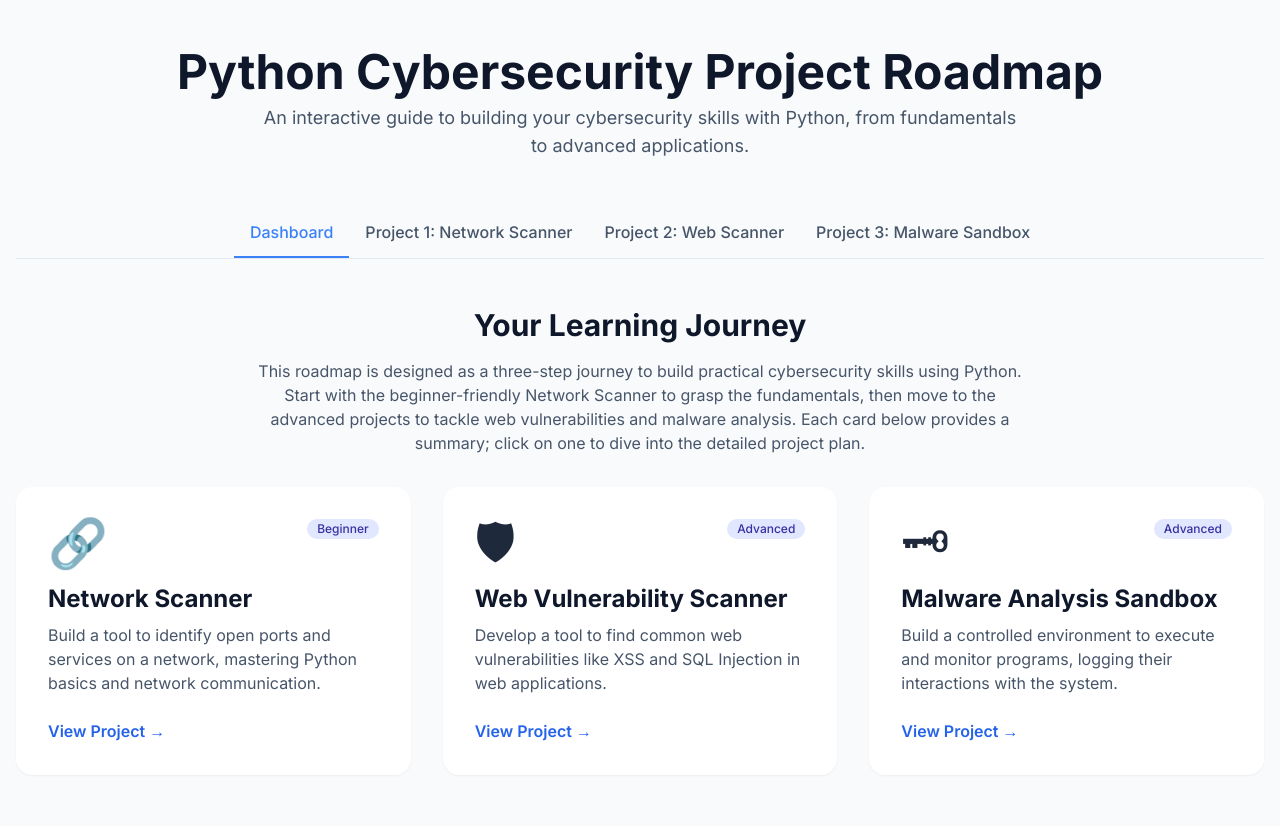
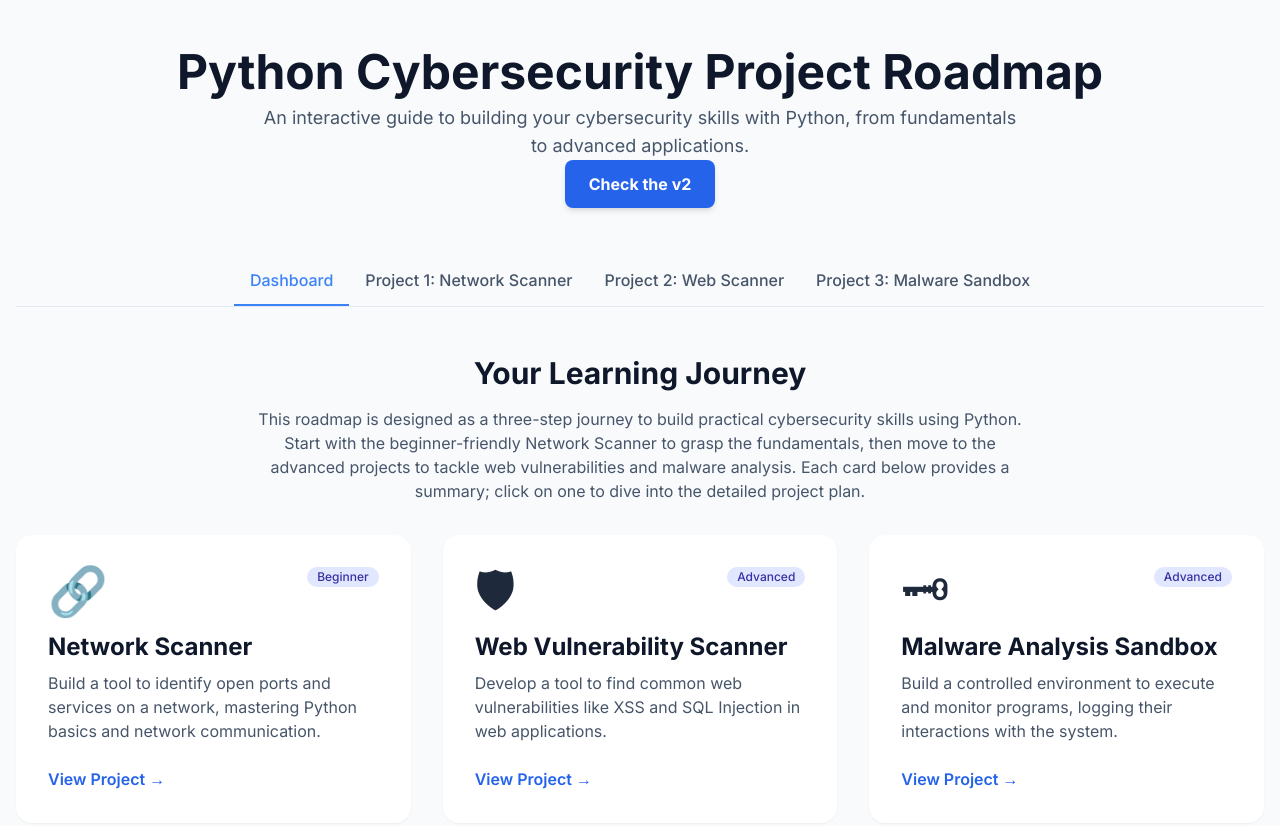
Before and after one commit to jakepanlilio2000/python-cybersec, a plain HTML site: page index.html in a window 1280 px wide. Shown: the top 826 px of the page. Drawn offline with nearby package versions, Linux system fonts and the light colour scheme.

Commit message:
Added nav button for v2

```diff
--- a/index.html
+++ b/index.html
@@ -59,6 +59,7 @@
         <header class="text-center mb-12">
             <h1 class="text-4xl md:text-5xl font-bold text-slate-900 mb-2">Python Cybersecurity Project Roadmap</h1>
             <p class="text-lg text-slate-600 max-w-3xl mx-auto">An interactive guide to building your cybersecurity skills with Python, from fundamentals to advanced applications.</p>
+            <a href="v2/index.html" class="inline-block bg-blue-600 text-white font-bold py-3 px-6 rounded-lg hover:bg-blue-700 transition-all duration-300 shadow-md hover:shadow-lg transform hover:-translate-y-1">Check the v2</a>
         </header>
 
         <nav id="main-nav" class="flex justify-center border-b border-slate-200 mb-12">
```
